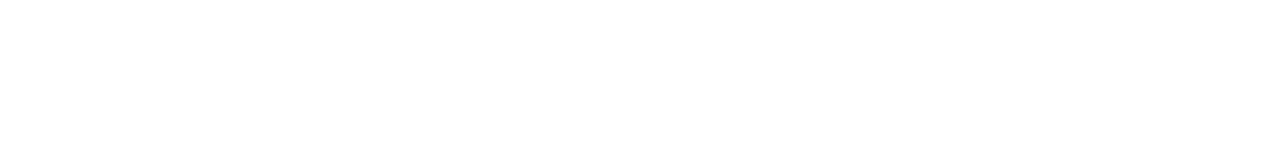
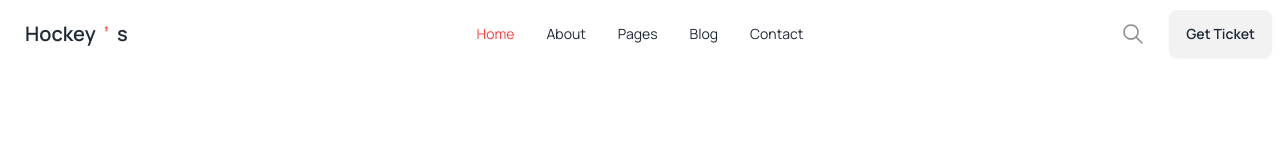
Before and after one commit to baizid20/Professional-Hockey-Club, a plain HTML site: page index.html in a window 1280 px wide. Drawn offline with nearby package versions, Linux system fonts and the light colour scheme.

Commit message:
Navbar-Basic Structure Given.

```diff
--- a/index.html
+++ b/index.html
@@ -1,14 +1,90 @@
 <!DOCTYPE html>
 <html lang="en">
+
 <head>
     <meta charset="UTF-8">
     <meta name="viewport" content="width=device-width, initial-scale=1.0">
-    <title>Document</title>
+    <!-- Manrope font  -->
+    <link rel="preconnect" href="https://fonts.googleapis.com">
+    <link rel="preconnect" href="https://fonts.gstatic.com" crossorigin>
+    <link href="https://fonts.googleapis.com/css2?family=Manrope:wght@300;400;500;600;700;800&display=swap"
+        rel="stylesheet">
+    <!-- style -->
+    <style>
+        .font-primary {
+            font-family: 'Manrope', sans-serif;
+        }
+
+        .color-primary {
+            color: #FF4240;
+        }
+    </style>
+    <!-- Tailwind Custom Color -->
+    <script>
+        tailwind.config = {
+            theme: {
+                extend: {
+                    colors: {
+                        clifford: '#da373d',
+                        clifford: '#FFF',
+                    }
+                }
+            }
+        }
+    </script>
+    <title>Professional Hockey Club</title>
+    <link rel="shortcut icon" href="Images/hockey icon.jpeg" type="image/x-icon">
+    <!-- Tailwind & Daisy UI -->
+    <link href="https://cdn.jsdelivr.net/npm/daisyui@4.6.0/dist/full.min.css" rel="stylesheet" type="text/css" />
+    <script src="https://cdn.tailwindcss.com"></script>
 </head>
-<body>
-    <header></header>
+
+<body class="font-primary">
+    <header>
+        <!-- Navbar Section -->
+        <div>
+            <nav>
+                <div class="navbar bg-base-100">
+                    <div class="navbar-start">
+                        <div class="dropdown">
+                            <div tabindex="0" role="button" class="btn btn-ghost lg:hidden">
+                                <svg xmlns="http://www.w3.org/2000/svg" class="h-5 w-5" fill="none" viewBox="0 0 24 24"
+                                    stroke="currentColor">
+                                    <path stroke-linecap="round" stroke-linejoin="round" stroke-width="2"
+                                        d="M4 6h16M4 12h8m-8 6h16" />
+                                </svg>
+                            </div>
+                            <ul tabindex="0"
+                                class="menu menu-sm dropdown-content mt-3 z-[1] p-2 shadow bg-base-100 rounded-box w-52">
+                                <li class="color-primary"><a>Home</a></li>
+                                <li><a>About</a></li>
+                                <li><a>Pages</a></li>
+                                <li><a>Blog</a></li>
+                                <li><a>Contact</a></li>
+                            </ul>
+                        </div>
+                        <a class="btn btn-ghost text-xl">Hockey<span class="color-primary">’</span>s</a>
+                    </div>
+                    <div class="navbar-center hidden lg:flex">
+                        <ul class="menu menu-horizontal px-1">
+                            <li class="color-primary"><a>Home</a></li>
+                            <li><a>About</a></li>
+                            <li><a>Pages</a></li>
+                            <li><a>Blog</a></li>
+                            <li><a>Contact</a></li>
+                        </ul>
+                    </div>
+                    <div class="navbar-end">
+                        <img src="Images/Frame.svg" alt="" class=" mr-6 " >
+                        <a class="btn">Get Ticket</a>
+                    </div>
+                </div>
+            </nav>
+        </div>
+    </header>
     <main></main>
     <footer></footer>
 
 </body>
+
 </html>
--- /dev/null
+++ b/tailwind.config.js
@@ -0,0 +1,8 @@
+/** @type {import('tailwindcss').Config} */
+module.exports = {
+    content: ["./src/**/*.{html,js}"],
+    theme: {
+      extend: {},
+    },
+    plugins: [],
+  }
```
Also changed, not shown: Images/Frame.svg (added), Images/hockey icon.jpeg (added).
